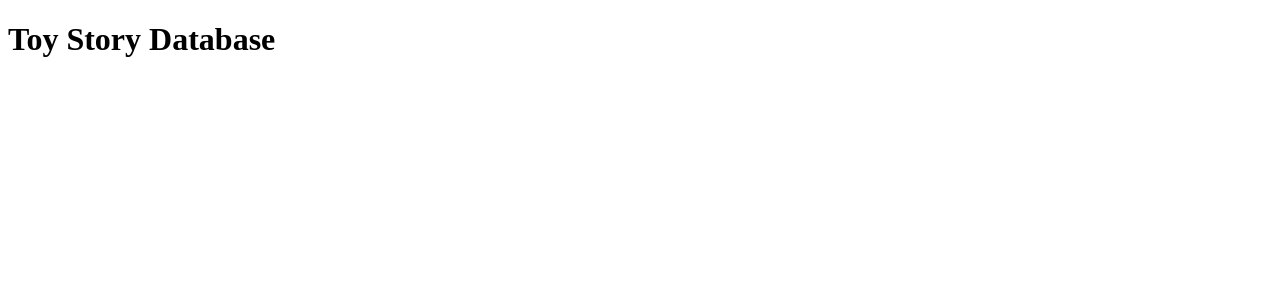
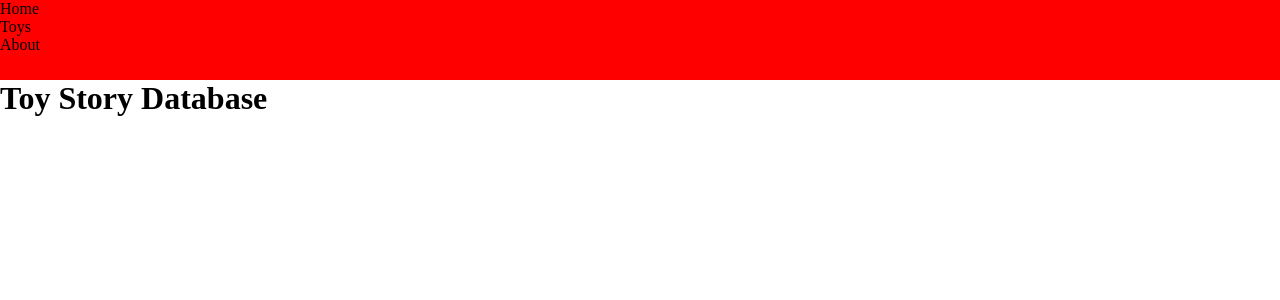
Before and after one commit to williamrockowl/phase2project, a React (Create React App) app: page / in a window 1280 px wide. Shown: the top 300 px of the page. Built offline with nearby package versions, Linux system fonts and the light colour scheme.

Commit message:
created the navbar

```diff
--- a/src/App.js
+++ b/src/App.js
@@ -1,11 +1,14 @@
 import Home from "./pages/Home";
 import Toys from "./pages/Toys";
 import About from "./pages/About";
+import Navbar from "./components/Navbar";
 import { BrowserRouter as Router, Routes, Route } from "react-router-dom"
+import "./app.css"
 
 function App() {
   return (
     <div className="App">
+      <Navbar />
       <Router>
         <Routes>
           <Route path="/" element={<Home />} />
--- /dev/null
+++ b/src/app.css
@@ -0,0 +1,5 @@
+* {
+  margin: 0;
+  padding: 0;
+  box-sizing: border-box;
+}
--- /dev/null
+++ b/src/components/Navbar.js
@@ -0,0 +1,16 @@
+import React from 'react'
+import "../styles/navbar.css"
+
+function Navbar() {
+  return (
+    <div className="navbar">
+      <ul className="nav-links">
+        <li>Home</li>
+        <li>Toys</li>
+        <li>About</li>
+      </ul>
+    </div>
+  )
+}
+
+export default Navbar
--- /dev/null
+++ b/src/styles/navbar.css
@@ -0,0 +1,4 @@
+.navbar {
+  height: 80px;
+  background-color: red;
+}
```
